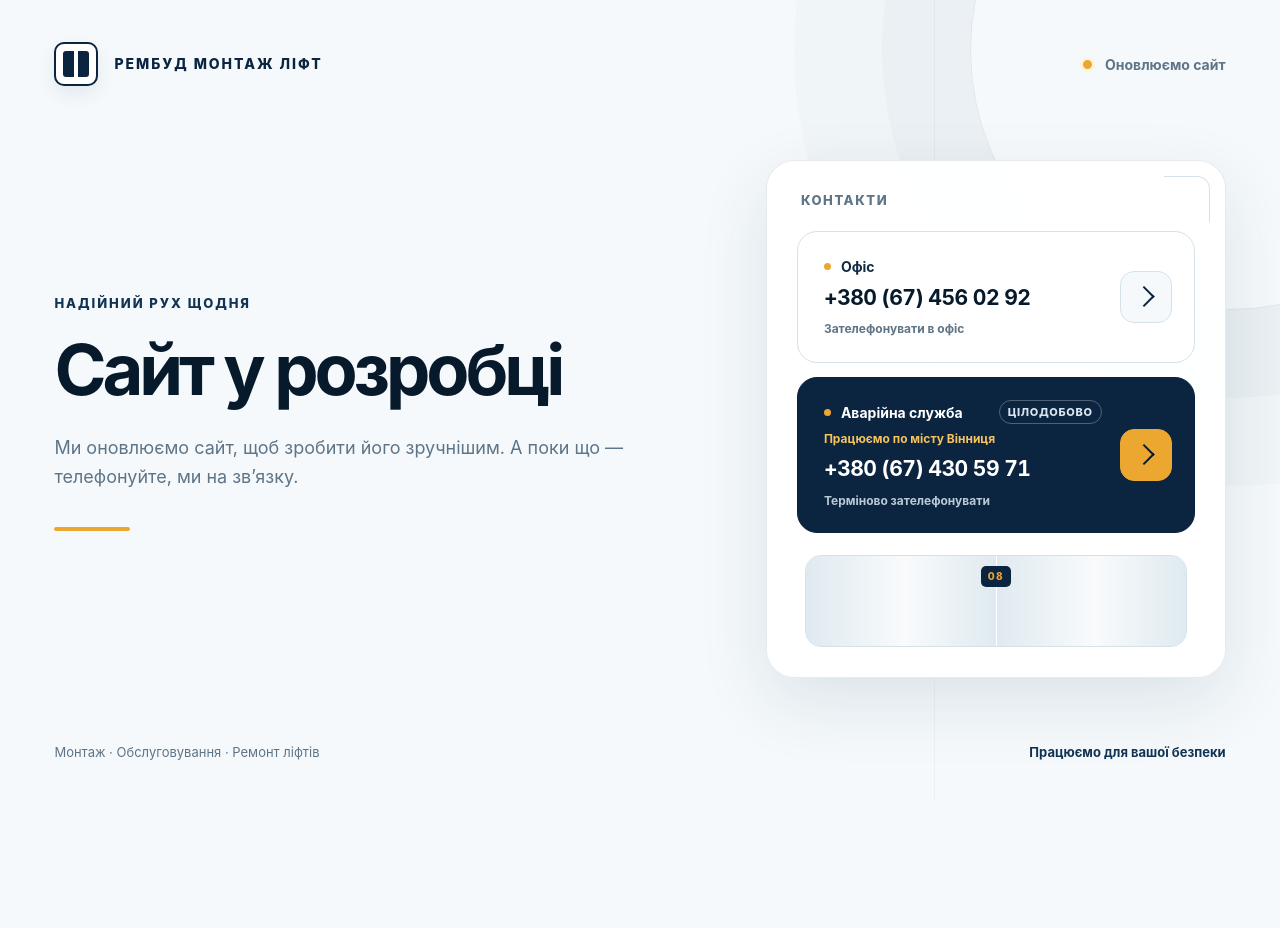
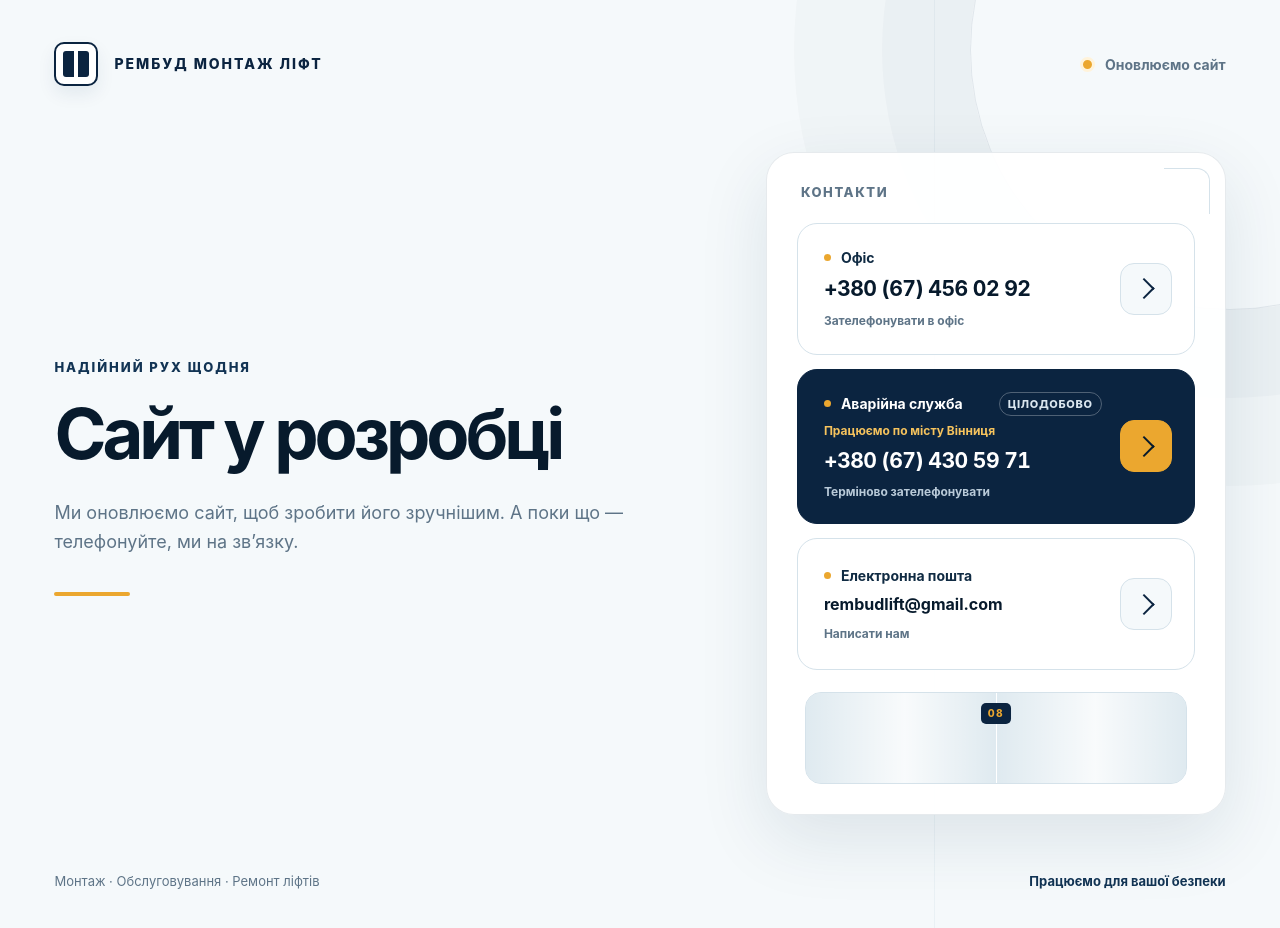
Before and after one commit to iktnb/rembud-lift, a Next.js app: page / in a window 1280 px wide. Before the commit the page ends 800 px from the top, so only its background shows below. Built offline with nearby package versions, Linux system fonts and the light colour scheme.

Commit message:
Add contact email card

```diff
--- a/app/globals.css
+++ b/app/globals.css
@@ -342,6 +342,16 @@ h1 {
   color: var(--white);
 }
 
+.email-address {
+  display: block;
+  max-width: 100%;
+  color: var(--navy-950);
+  font-size: clamp(1rem, 1.2vw, 1.1875rem);
+  font-weight: 740;
+  line-height: 1.3;
+  overflow-wrap: anywhere;
+}
+
 .contact-action {
   display: block;
   margin-top: 10px;
@@ -615,6 +625,10 @@ h1 {
     transform: none;
   }
 
+  .email-card .call-arrow::before {
+    content: "Написати";
+  }
+
   .always-open {
     width: fit-content;
     margin-left: 17px;
--- a/app/page.tsx
+++ b/app/page.tsx
@@ -6,6 +6,11 @@ const OFFICE_PHONE = {
 const EMERGENCY_PHONE = {
   display: "+380 (67) 430 59 71",
   href: "tel:+380674305971",
+};
+
+const CONTACT_EMAIL = {
+  display: "rembudlift@gmail.com",
+  href: "mailto:rembudlift@gmail.com",
 };
 
 export default function Home() {
@@ -73,6 +78,19 @@ export default function Home() {
               <span className="call-arrow" aria-hidden="true" />
             </a>
 
+            <a
+              className="contact-card email-card"
+              href={CONTACT_EMAIL.href}
+              aria-label={`Написати на електронну пошту: ${CONTACT_EMAIL.display}`}
+            >
+              <span className="contact-copy">
+                <span className="contact-heading">Електронна пошта</span>
+                <span className="email-address">{CONTACT_EMAIL.display}</span>
+                <span className="contact-action">Написати нам</span>
+              </span>
+              <span className="call-arrow" aria-hidden="true" />
+            </a>
+
             <div className="lift-motif" aria-hidden="true">
               <span className="floor-number">08</span>
               <span className="lift-door" />
```
Also changed, not shown: 1 other file (tests, documents, lock files or other folders).
